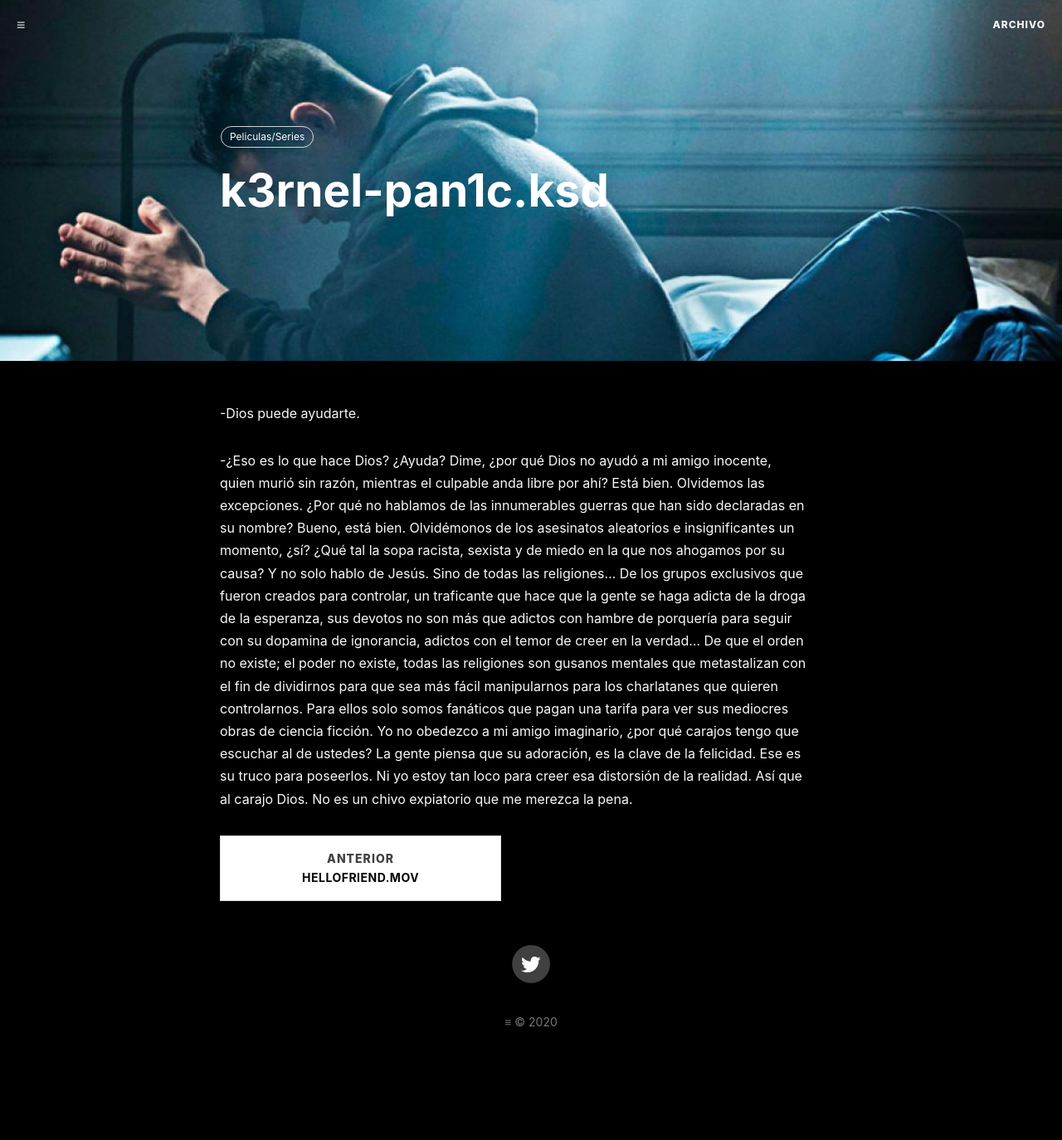
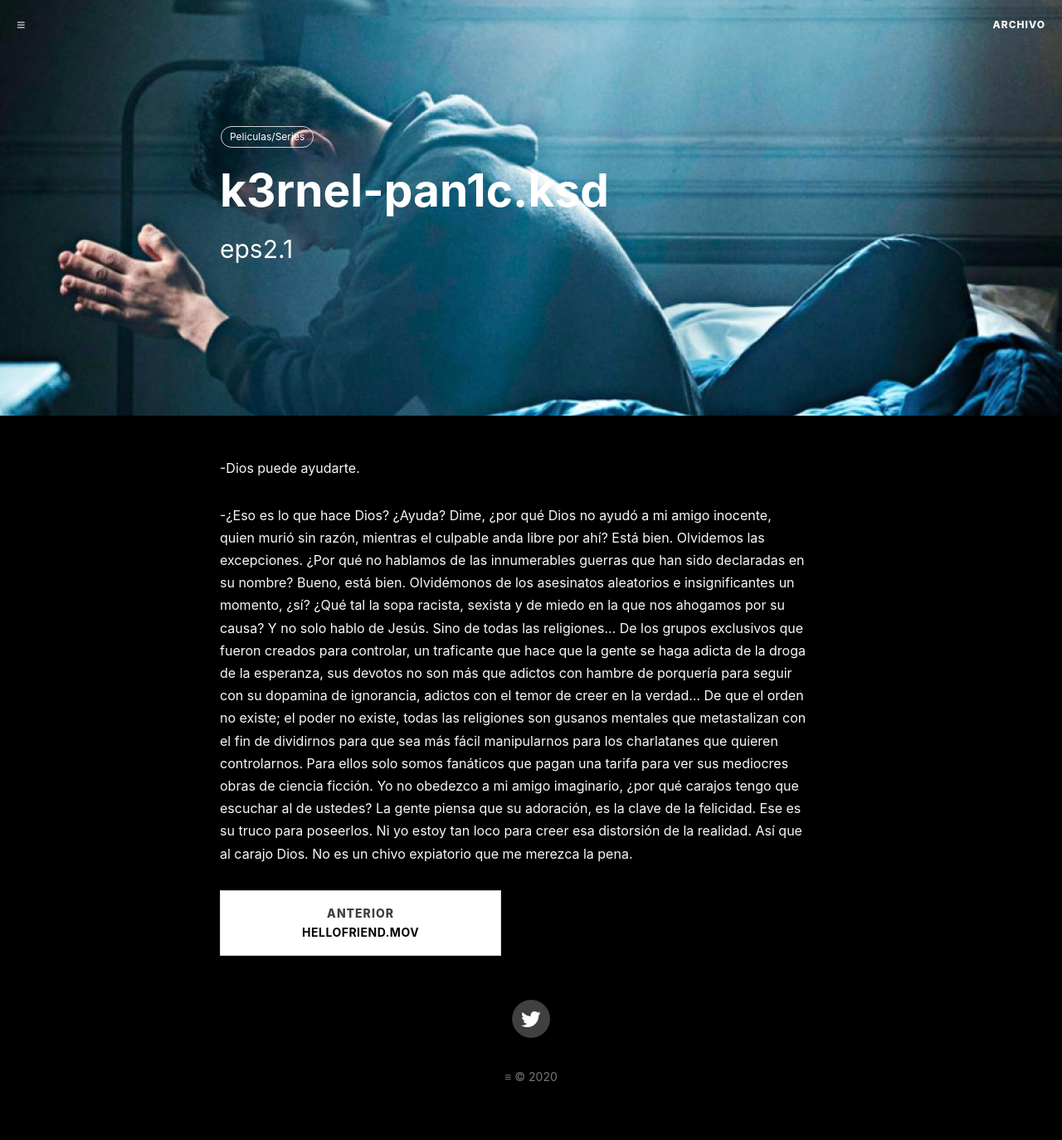
Before and after one commit to eugeniosaintemarie/notes, a Jekyll site: the page built from _posts/2019-12-29-mrrobotkernelpanic.markdown, in a window 1280 px wide. Shown: the whole page at 83% size. Built offline with Jekyll 4.4.1, drawn with Linux system fonts in a browser that asks for light colours; comment, search, counter and statistics services are not loaded; before the commit the page ends 1308 px from its top, so only the background shows below that.

Commit message:
Update 2019-12-29-mrrobotkernelpanic.markdown

```diff
--- a/_posts/2019-12-29-mrrobotkernelpanic.markdown
+++ b/_posts/2019-12-29-mrrobotkernelpanic.markdown
@@ -1,6 +1,7 @@
 ---
 layout:     post
 title:      "k3rnel-pan1c.ksd"
+subtitle:   "eps2.1"
 date:       2019-12-29
 author:     ""
 header-img: "img/posts/2019-12-29-mrrobotkernelpanic.jpg"
```
